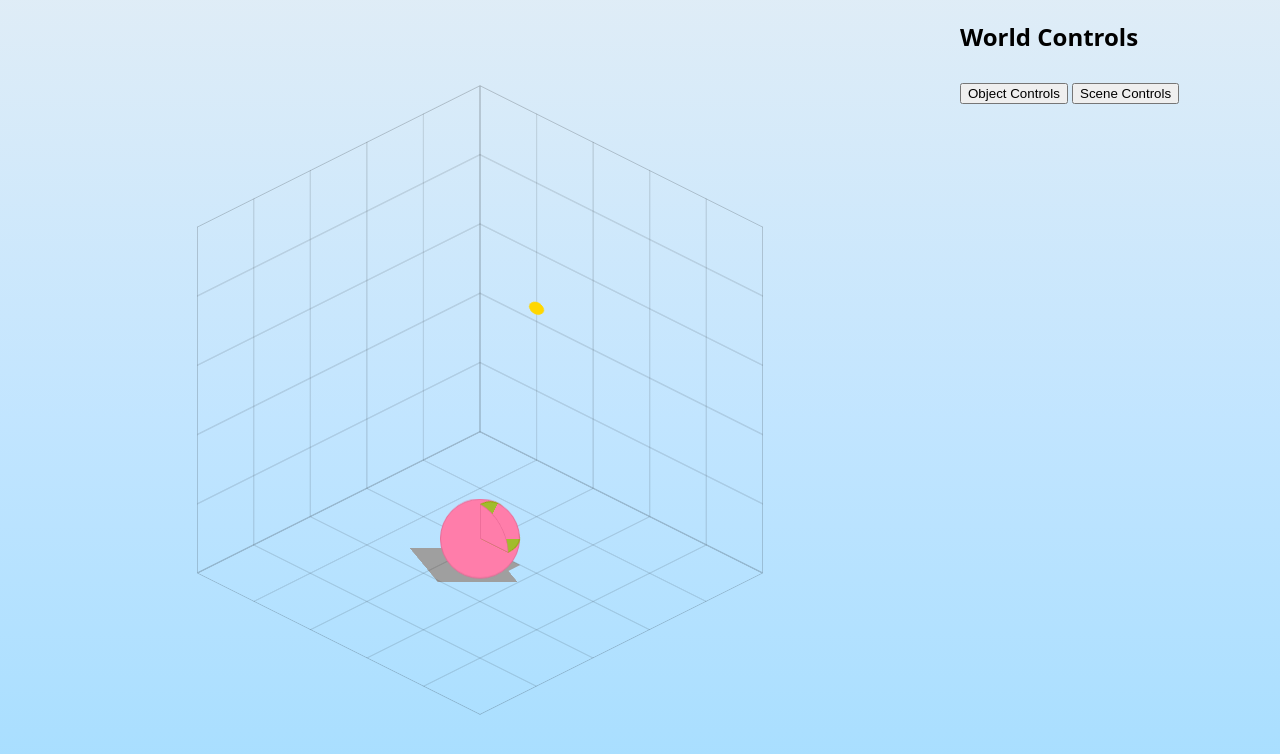
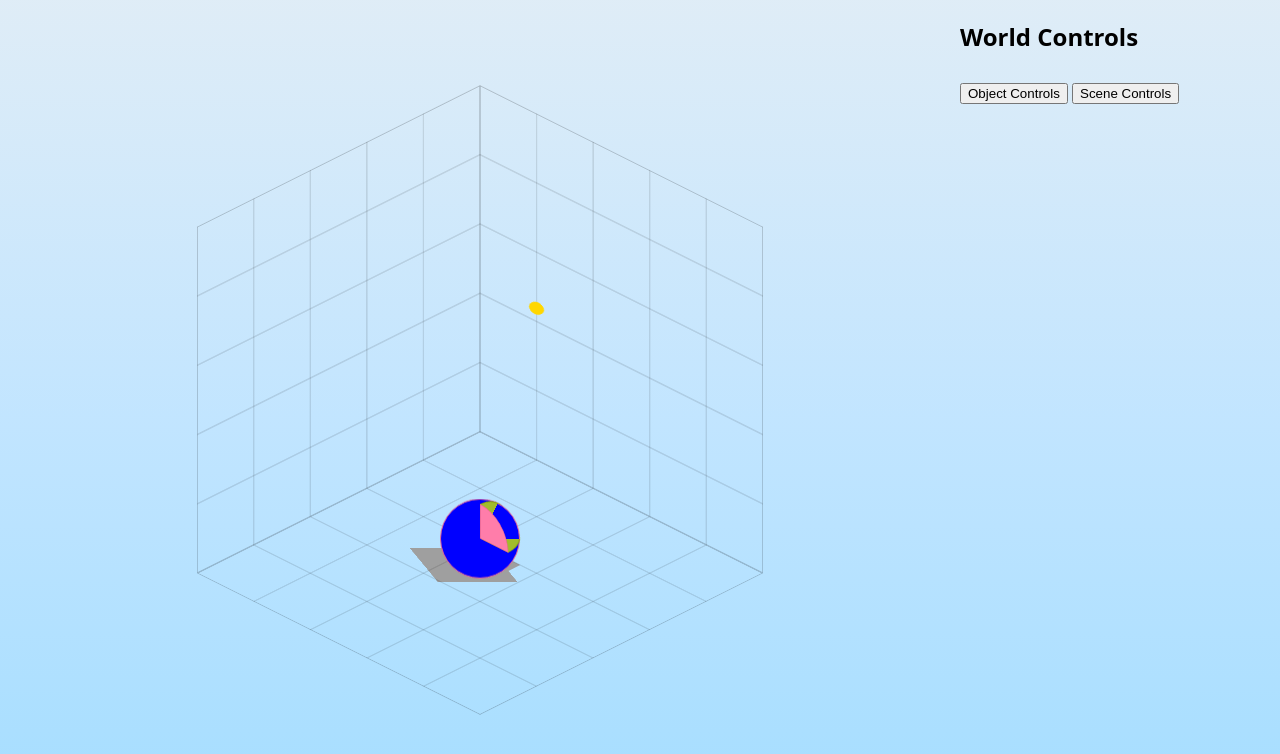
Before and after one commit to chrisrooke/diorama-builder, a plain HTML site: page index.html in a window 1280 px wide. Drawn offline with Linux system fonts and the light colour scheme.

Commit message:
Update styles.css

```diff
--- a/styles.css
+++ b/styles.css
@@ -1853,9 +1853,9 @@
             transform: rotateY(calc(var(--scene-y) * -1))
             rotateX(calc(var(--scene-x) * -1));
         }
-        .octantsphere .face:nth-child(5)::before {
+        #object-layer .octantsphere .face:nth-child(5)::before {
                         border-radius: 50%;
-
+            background-color: blue;
         }
 
 
```
